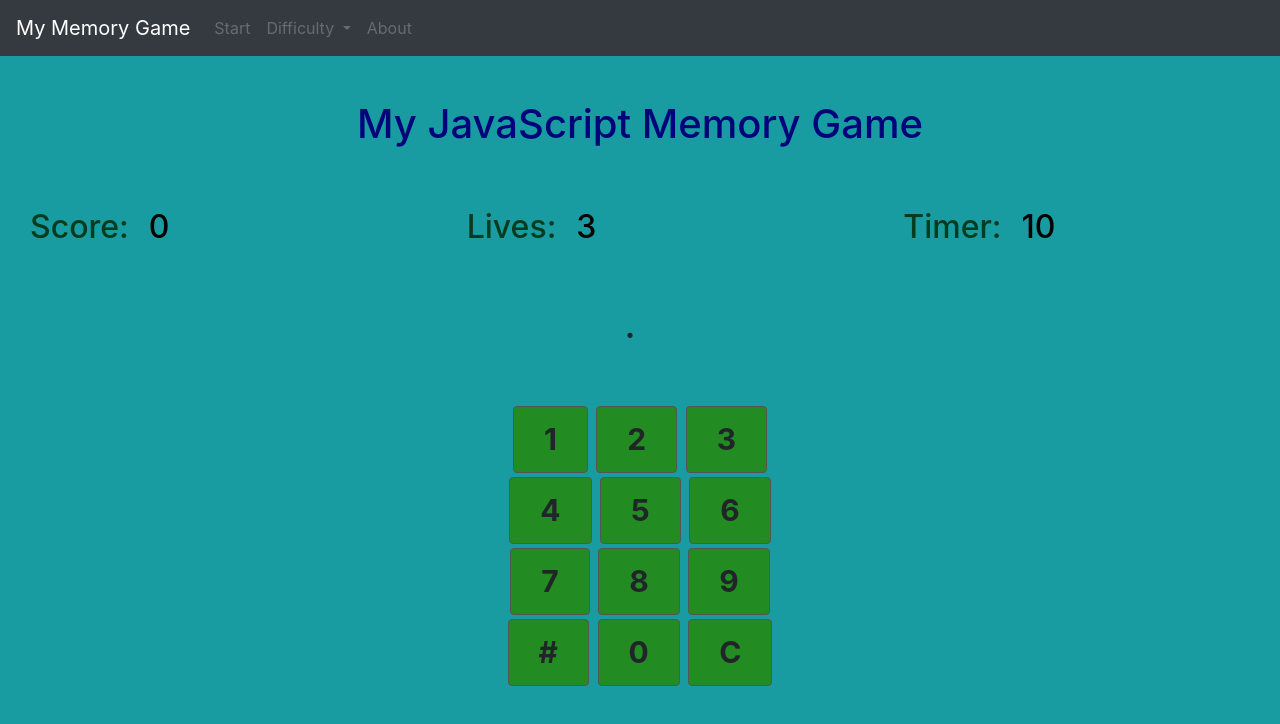
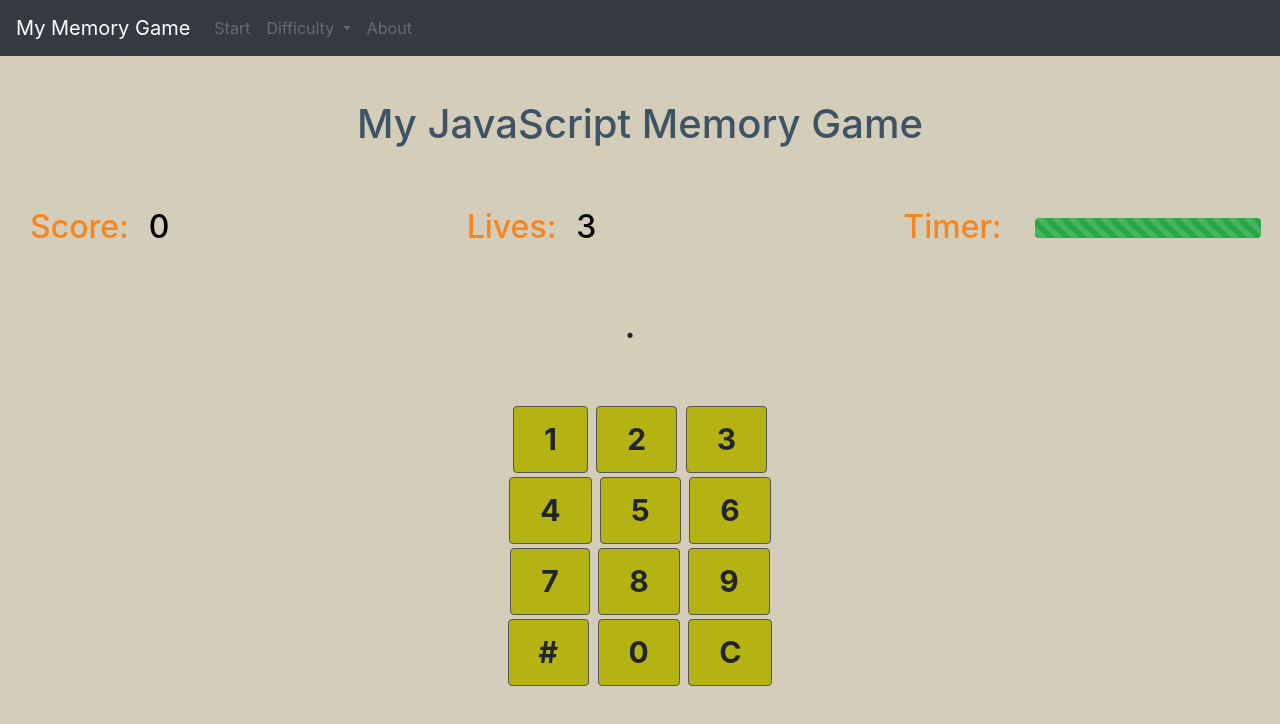
Before and after one commit to Code-Institute-Submissions/ifd-project-1, a plain HTML site: page index.html in a window 1280 px wide. Both pictures are taken after a click on the link "Start". Drawn offline with nearby package versions, Linux system fonts and the light colour scheme.

Commit message:
Countdown timer progress bar added. Color scheme updated.

```diff
--- a/assets/css/style.css
+++ b/assets/css/style.css
@@ -9,7 +9,7 @@
 
 /* ---------------------------------- main container -------------------------------------------- */
 .main-container {
-    background-color: #189ca1;
+    background-color: #d4cdba;
     height: 100vh;
     margin: 0;
     padding: 0;
@@ -17,7 +17,7 @@
 }
 
 .main-heading {
-    color: #00047a;
+    color: #3e5363;
     padding-top: 100px;
     padding-bottom: 60px;
     margin: auto;
@@ -26,7 +26,7 @@
 
 /* ---------------------------------- score, lives and timer display ---------------------------- */
 .sign {
-    color: #053b1e;
+    color: #f5851f;
     padding-left: 30px;
 }
 
@@ -40,9 +40,15 @@
     padding-left: 20px;
 }
 
-.timer {
-    color: #000;
-    padding-left: 20px;
+.progress {
+    display: inline-flex;
+    width: 60%;
+    height: 20px;
+    margin-left: 25px;
+}
+
+.progress-bar-striped {
+    width: 0%;
 }
 
 
@@ -61,7 +67,7 @@
 .buttons {}
 
 .btn-custom {
-    background-color: forestgreen;
+    background-color: #b5b313;
     font-weight: bold;
     border: 1px solid #555;
     font-size: 30px;
--- a/assets/js/game.js
+++ b/assets/js/game.js
@@ -1,11 +1,11 @@
 // The script starts when the website is loaded
 $(document).ready(function () {
 
-    /*******************************************************************
-    * Purpose of the function : This is click event handler to determine
+    /*********************************************************************
+    * Purpose of the function : This is a click event handler to determine
     *                           and checkmark the chosen difficulty
     *                           level in the Difficulty dropwdown menu
-    *******************************************************************/
+    *********************************************************************/
     $('.dropdown-item').click(function () {
         $('.dropdown-item').removeClass('dropdown-item-checked');
         $(this).addClass('dropdown-item-checked');
@@ -73,7 +73,16 @@ $(document).ready(function () {
     function updateDisplay(score, lives, timer) {
         $('.score').text(score);
         $('.lives').text(lives);
-        $('.timer').text(timer);
+        var timerBar = $('.progress-bar-striped');
+
+        if (timer < 40) {
+            timerBar.removeClass('bg-success').removeClass('bg-warning').removeClass('bg-danger').addClass('bg-danger');
+        } else if (timer < 70) {
+            timerBar.removeClass('bg-success').removeClass('bg-warning').removeClass('bg-danger').addClass('bg-warning');
+        } else {
+            timerBar.removeClass('bg-success').removeClass('bg-warning').removeClass('bg-danger').addClass('bg-success');
+        }
+        timerBar.css('width', timer + '%');
     }
 
 
@@ -94,7 +103,7 @@ $(document).ready(function () {
 
 
     // Feedback to console: ready to start the game
-    console.log('DOM is ready. Click on Start to play!');
+    console.log('DOM is ready. Click Start to play!');
 
 
     /**************************************************************
@@ -111,11 +120,11 @@ $(document).ready(function () {
         *****************************************************************/
         function countdown() {
             tmr = setInterval(function () {
-                timer--;                                // decreasing the value of the timer variable
+                timer -= 10;                                // decreasing the value of the timer variable
                 updateDisplay(score, lives, timer);
 
                 if (timer > 0) {                        // until it reaches zero
-                    console.log('Timer: ' + timer);
+                    console.log('Timer: ' + (timer / 10));
                 } else {
                     testStrings();
                 }
@@ -158,7 +167,6 @@ $(document).ready(function () {
                 alert('Game over!\nYour final score is ' + score);  // shows final score
                 $('.score').text('');
                 $('.lives').text('');
-                $('.timer').text('');
                 $('#lnkStart').removeClass('disabled');
                 $('.dropdown-toggle').removeClass('disabled');
                 $('#lnkAbout').removeClass('disabled');
@@ -193,15 +201,15 @@ $(document).ready(function () {
                     var x = await wait2Seconds();
                     inputString = '';
                     round++;
-                    score += (randomString.length * 10 + timer * 2);
-                    timer = 10;
+                    score += (randomString.length * 10 + timer * .2);
+                    timer = 100;
                     console.log('Round ' + (round + 1) + '.');
                     randomString = getRandomNumbers(round, difficulty);
                     updateDisplay(score, lives, timer);
                     showHideNumbers(randomString);
                 } else {
                     clearInterval(tmr);
-                    timer = 10;
+                    timer = 100;
                     $('.btn-custom').addClass('disabled');
                     $('.display').text('INCORRECT!');
                     console.log('Input numbers INCORRECT!');
@@ -212,7 +220,7 @@ $(document).ready(function () {
                 }
             } else if (timer == 0) {
                 clearInterval(tmr);
-                timer = 10;
+                timer = 100;
                 $('.btn-custom').addClass('disabled');
                 $('.display').text('Time is up!');
                 console.log('Time is up!');
@@ -227,7 +235,7 @@ $(document).ready(function () {
         var lives = 3,                                                  // variable for the number of lives
             round = 0,                                                  // variable for the number of rounds
             score = 0,                                                  // variable for the score
-            timer = 10,                                                 // variable for the timer
+            timer = 100,                                                // variable for the timer
             randomString = "",                                          // variable for the random numbers to memorize
             inputString = "",                                           // variable for entering the memorized numbers
             tmr = null;                                                 // variable for coundown event
--- a/index.html
+++ b/index.html
@@ -15,7 +15,7 @@
     <link rel="stylesheet" href="./assets/css/style.css" />
 
     <!-- Load favicon -->
-    <link rel="icon" href="./assets/images/favicon.ico" type="image/x-icon"/>
+    <link rel="icon" href="./assets/images/favicon.ico" type="image/x-icon" />
 </head>
 
 <body>
@@ -70,7 +70,11 @@
             </div>
 
             <div class="col-12 col-md-4">
-                <h2 class="sign">Timer:<span class="timer"></span></h2>
+                <h2 class="sign">Timer:
+                    <div class="progress">
+                        <div class="progress-bar-striped bg-success"></div>
+                    </div>
+                </h2>
             </div>
         </div>
         <!-- ./score, lives and timer display -->
@@ -109,8 +113,7 @@
                     <button class="btn btn-custom disabled">#</button>
                     <button class="btn btn-custom disabled">0</button>
                     <button class="btn btn-custom disabled">C</button>
-                </div
-                >
+                </div>
             </div>
         </div>
         <!-- ./interactive buttons -->
```
